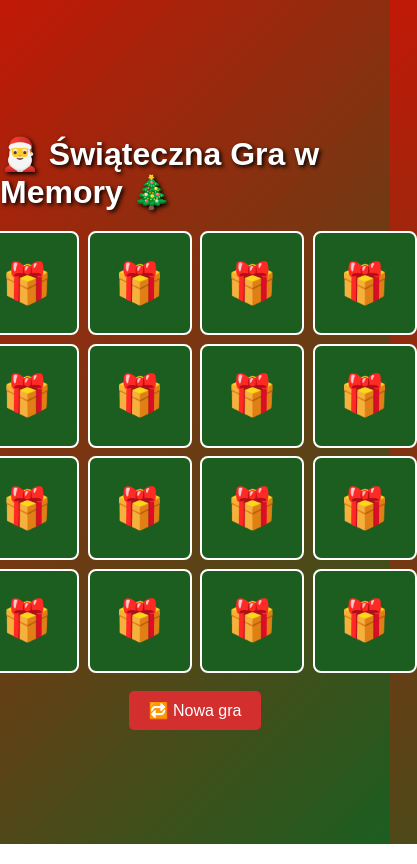
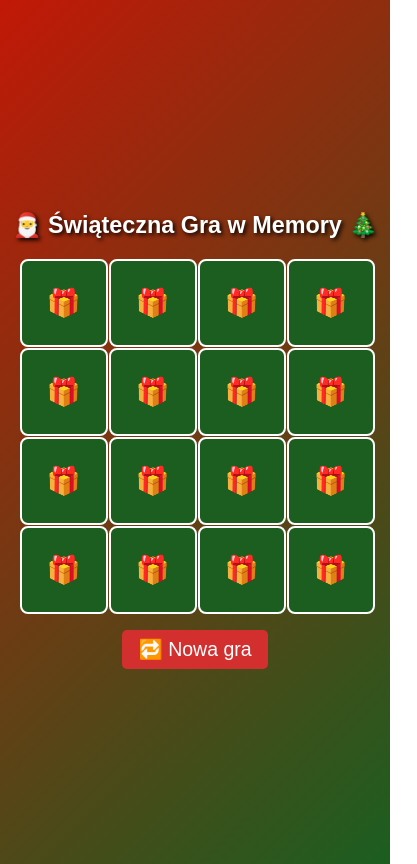
Before and after one commit to jjtok97-alt/memory, a plain HTML site: page index.html in a window 390 px wide. Shown: the whole page, 417 px wide, since content can reach past the window. Drawn offline with Linux system fonts and the light colour scheme.

Commit message:
Refactor index.html for improved responsiveness
Updated styles and layout for responsive design.

```diff
--- a/index.html
+++ b/index.html
@@ -13,31 +13,37 @@
       flex-direction: column;
       align-items: center;
       justify-content: center;
-      height: 100vh;
+      min-height: 100vh;
       margin: 0;
+      padding: 10px;
     }
 
     h1 {
       margin-bottom: 20px;
+      text-align: center;
+      font-size: 6vw;
       text-shadow: 2px 2px 4px #000;
     }
 
     .memory-game {
-      width: 440px;
-      height: 440px;
+      width: 90vw;
+      max-width: 400px;
+      height: 90vw;
+      max-height: 400px;
       display: grid;
       grid-template-columns: repeat(4, 1fr);
-      grid-gap: 10px;
+      grid-gap: 8px;
       perspective: 1000px;
     }
 
     .memory-card {
-      width: 100px;
-      height: 100px;
+      width: 100%;
+      height: 100%;
       position: relative;
       transform-style: preserve-3d;
       transition: transform 0.5s;
       cursor: pointer;
+      font-size: 8vw; /* emoji skalują się z szerokością ekranu */
     }
 
     .memory-card.flip {
@@ -54,7 +60,6 @@
       display: flex;
       align-items: center;
       justify-content: center;
-      font-size: 50px;
     }
 
     .front-face {
@@ -66,15 +71,15 @@
 
     .back-face {
       background: #1b5e20;
-      font-size: 40px;
+      font-size: 7vw;
       z-index: 1;
       border: 2px solid #fff;
     }
 
     button {
       margin-top: 20px;
-      padding: 10px 20px;
-      font-size: 16px;
+      padding: 8px 16px;
+      font-size: 5vw;
       cursor: pointer;
       border: none;
       border-radius: 5px;
@@ -86,6 +91,12 @@
     button:hover {
       background-color: #b71c1c;
     }
+
+    @media (max-width: 400px) {
+      .memory-game {
+        grid-gap: 5px;
+      }
+    }
   </style>
 </head>
 <body>
@@ -95,8 +106,7 @@
   <button onclick="restartGame()">🔁 Nowa gra</button>
 
   <script>
-    // 🎄 Świąteczne emoji
-  const icons = ['🎅', '🎄', '🕯️', '⛄', '⭐', '🦌', '❄️', '🍪'];
+    const icons = ['🎅', '🎄', '🕯️', '⛄', '⭐', '🦌', '❄️', '🍪'];
     const gameContainer = document.querySelector('.memory-game');
 
     let hasFlippedCard = false;
```
